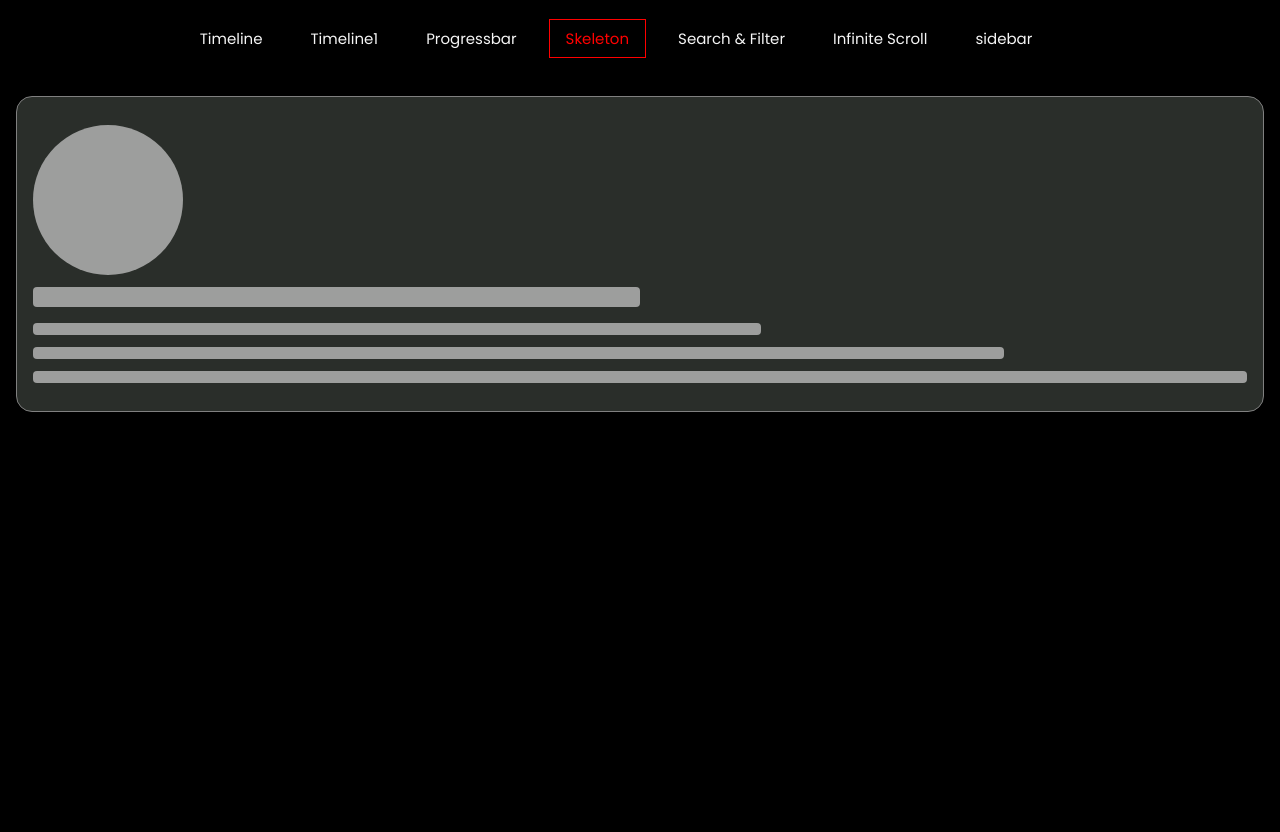
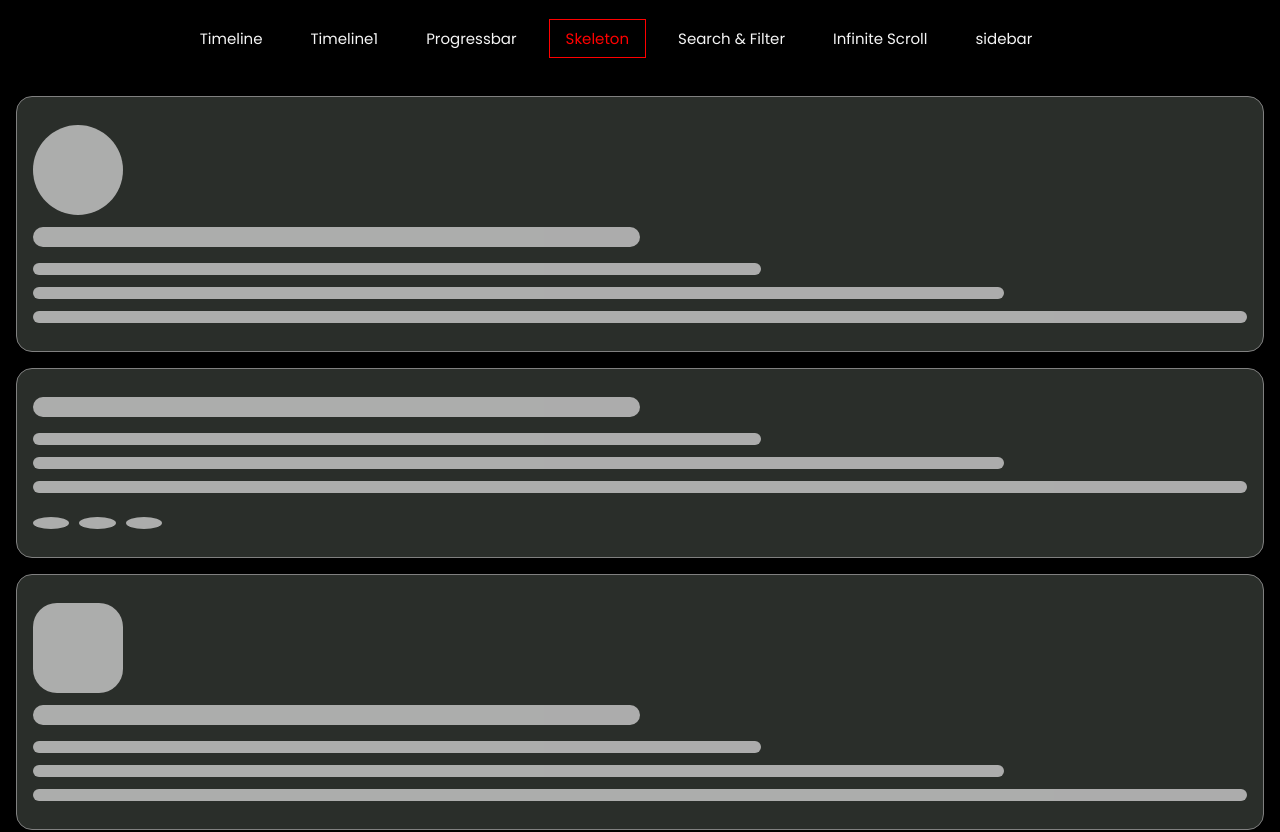
Before and after one commit to atultingre/react-components, a React (Create React App) app: page /skeleton in a window 1280 px wide. Shown: the top 832 px of the page. Before the commit the page ends 800 px from the top, so only its background shows below. Built offline with nearby package versions, Linux system fonts and the light colour scheme; the HTML template or start-up script is replaced by a standard one; a web font is replaced by a local one.

Commit message:
new skeleton added and css for that

```diff
--- a/src/Skeleton/Skeleton.css
+++ b/src/Skeleton/Skeleton.css
@@ -16,48 +16,77 @@
 
 .skeleton.width-10 {
     width: 10%;
+    border-radius: 80px;
+}
+
+.skeleton-flex{
+    display: flex;
+    margin-top: 0px;
+    flex-direction: row;
+    gap: 10px;
+}
+.skeleton.width-10.circle{
+    display: flex;
+    width: 3%;
+    border-radius: 100%;
 }
 
 .skeleton.width-20 {
     width: 20%;
+    border-radius: 80px;
 }
 
 .skeleton.width-30 {
     width: 30%;
+    border-radius: 80px;
 }
 
 .skeleton.width-40 {
     width: 40%;
+    border-radius: 80px;
 }
 
 .skeleton.width-50 {
     width: 50%;
+    border-radius: 80px;
 }
 
 .skeleton.width-60 {
     width: 60%;
+    border-radius: 80px;
 }
 
 .skeleton.width-70 {
     width: 70%;
+    border-radius: 80px;
 }
 
 .skeleton.width-80 {
     width: 80%;
+    border-radius: 80px;
 }
 
 .skeleton.width-90 {
     width: 90%;
+    border-radius: 80px;
 }
 
 .skeleton.width-100 {
     width: 100%;
+    border-radius: 80px;
 }
 
 .skeleton.profile-circle {
-    width: 150px;
-    height: 150px;
+    width: 90px;
+    height: 90px;
     border-radius: 50%;
+}
+
+.skeleton.profile-square {
+    width: 90px;
+    height: 90px;
+    /* border-radius: 20%; */
+    border-radius: 1.5rem;
 }
 
 .post {
--- a/src/Skeleton/SkeletonPost.jsx
+++ b/src/Skeleton/SkeletonPost.jsx
@@ -4,6 +4,7 @@ import Skeleton from "./Skeleton";
 
 const SkeletonPost = () => {
   return (
+    <>
       <div className="post">
         <Skeleton classes="profile-circle width-50" />
         <Skeleton classes="title width-50" />
@@ -11,6 +12,34 @@ const SkeletonPost = () => {
         <Skeleton classes="text width-80" />
         <Skeleton classes="text width-100" />
       </div>
+
+      <div className="post">
+        <Skeleton classes="title width-50" />
+        <Skeleton classes="text width-60" />
+        <Skeleton classes="text width-80" />
+        <Skeleton classes="text width-100" />
+        <div className="skeleton-flex">
+          <Skeleton classes="text width-10 circle" />
+          <Skeleton classes="text width-10 circle" />
+          <Skeleton classes="text width-10 circle" />
+        </div>
+      </div>
+
+      <div className="post">
+        <Skeleton classes="profile-square width-50" />
+        <Skeleton classes="title width-50" />
+        <Skeleton classes="text width-60" />
+        <Skeleton classes="text width-80" />
+        <Skeleton classes="text width-100" />
+      </div>
+
+      <div className="post">
+        <Skeleton classes="title width-50" />
+        <Skeleton classes="text width-60" />
+        <Skeleton classes="text width-80" />
+        <Skeleton classes="text width-100" />
+      </div>
+    </>
   );
 };
 
```
Lines whose indentation alone changed are shown as unchanged.
